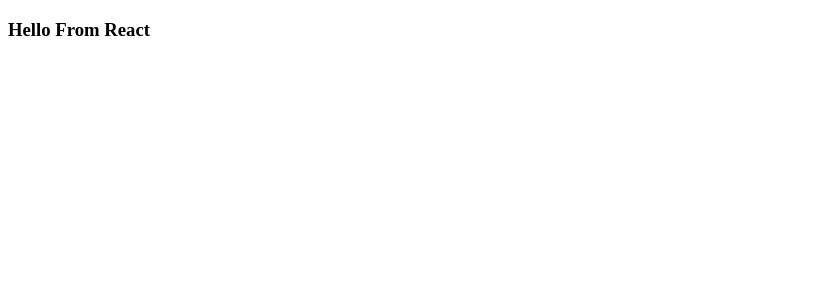
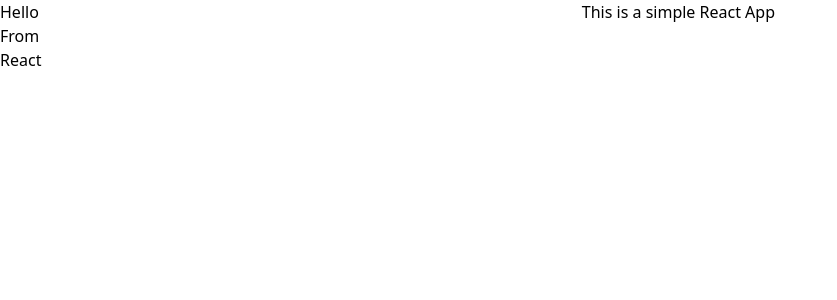
Before and after one commit to chefinazia/baxter-cms, a React (Vite) app: page / in a window 1280 px wide. Shown: the top 300 px of the page, without its empty margins (0-837 px from the left). Built offline with nearby package versions, Linux system fonts and the light colour scheme.

Commit message:
add tailwind css in code with postcss config

```diff
--- /dev/null
+++ b/index.css
@@ -0,0 +1,3 @@
+@tailwind base;
+@tailwind components;
+@tailwind utilities;
--- a/index.html
+++ b/index.html
@@ -4,6 +4,7 @@
     <meta charset="UTF-8">
     <meta name="viewport" content="width=device-width, initial-scale=1.0">
     <title>BAXTER</title>
+    <link href="./index.css" rel="stylesheet">
 </head>
 <body>
     <div id="root">
--- a/index.jsx
+++ b/index.jsx
@@ -1,10 +1,6 @@
 import React from "react";
 import ReactDOM from "react-dom/client";
-
+import App from "./src/App";
 const root = ReactDOM.createRoot(document.getElementById("root"));
 
-const App = () => {
-   return <h3>Hello From React</h3>
-}
-
 root.render(<App />);
--- a/package.json
+++ b/package.json
@@ -14,6 +14,9 @@
   "license": "ISC",
   "description": "",
   "devDependencies": {
+    "autoprefixer": "^10.4.20",
+    "postcss": "^8.4.47",
+    "tailwindcss": "^3.4.12",
     "vite": "^5.4.6"
   },
   "dependencies": {
--- /dev/null
+++ b/postcss.config.js
@@ -0,0 +1,6 @@
+module.exports = {
+    plugins: {
+      tailwindcss: {},
+      autoprefixer: {},
+    }
+  }
--- /dev/null
+++ b/src/App.jsx
@@ -0,0 +1,11 @@
+import React from "react"
+
+
+const App = () => {
+    return (<div className="flex">
+       <h3 className="">Hello From React</h3>
+        <p className="text-center w-[2000px]">This is a simple React App</p>
+    </div>)
+ }
+
+export default App
--- /dev/null
+++ b/tailwind.config.js
@@ -0,0 +1,8 @@
+/** @type {import('tailwindcss').Config} */
+module.exports = {
+  content: ["./src/**/*.{html,js,ts,jsx,tsx}"],
+  theme: {
+    extend: {},
+  },
+  plugins: [],
+}
```
Also changed, not shown: 2 other files (tests, documents, lock files or other folders).
